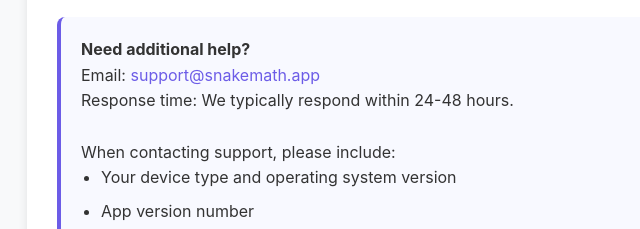
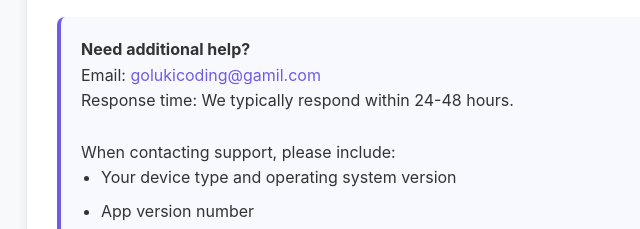
Before and after one commit to vishwesh9/usic-interview-support, a plain HTML site: page table_support.html in a window 1280 px wide. Shown: the part 3590-3819 px from the top of the page, 233-873 px from the left. Drawn offline with Linux system fonts and the light colour scheme.

Commit message:
Update table_support.html

```diff
--- a/table_support.html
+++ b/table_support.html
@@ -265,7 +265,7 @@
             <h2>Contact Support</h2>
             <div class="contact-info">
                 <p><strong>Need additional help?</strong></p>
-                <p>Email: <a href="mailto:golukicoding@gmail.com">support@snakemath.app</a></p>
+                <p>Email: <a href="mailto:golukicoding@gmail.com">golukicoding@gamil.com</a></p>
                 <p>Response time: We typically respond within 24-48 hours.</p>
                 <br>
                 <p>When contacting support, please include:</p>
```
